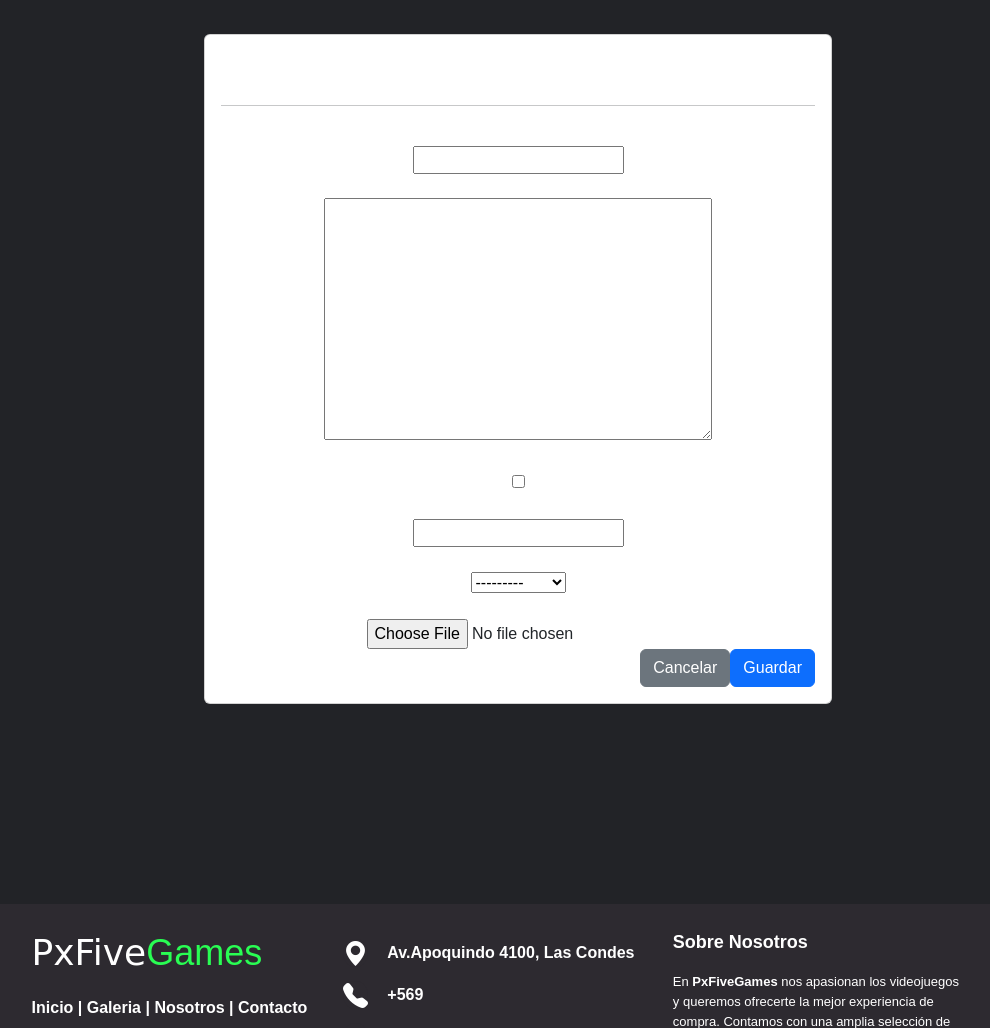
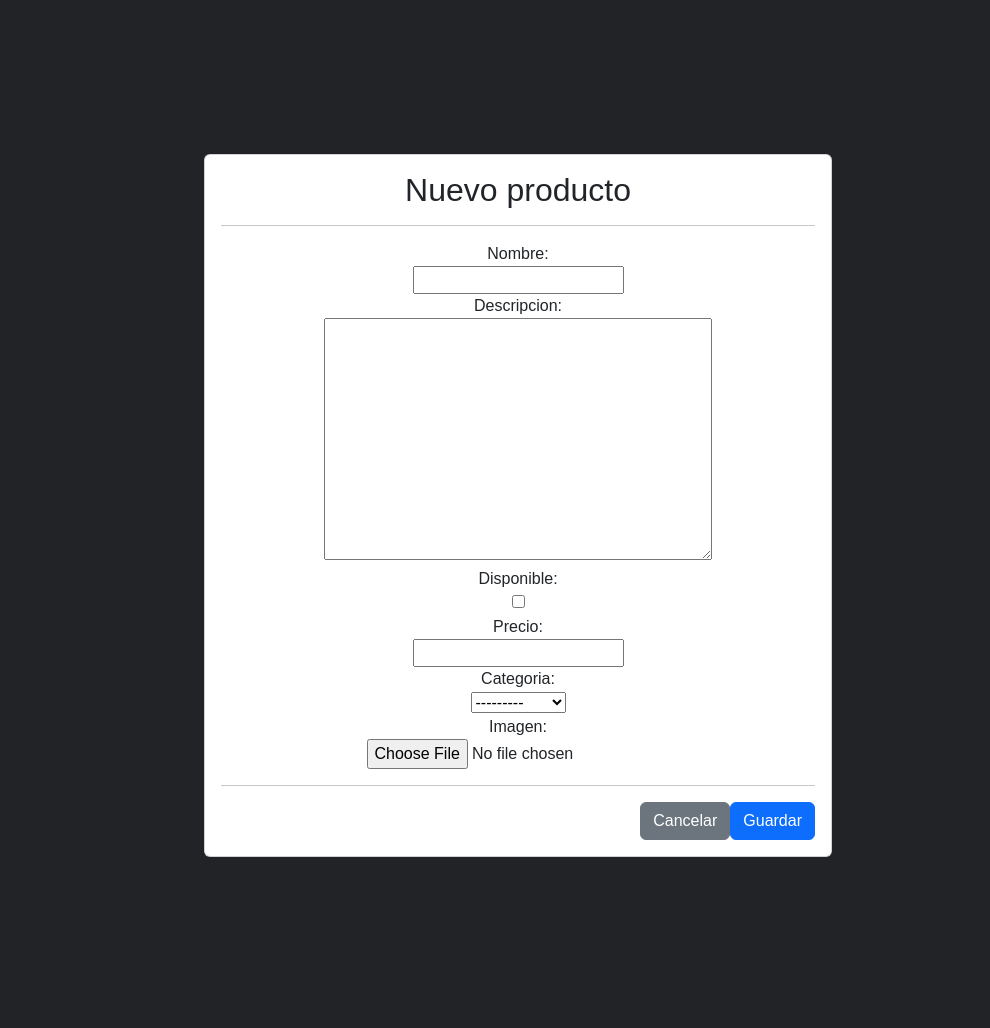
Before and after one commit to Axloon/ET_PxFiveGames, a Django app: page /agregar-producto/ in a window 1280 px wide. Shown: the part 86-1114 px from the top of the page, without its empty margins (122-1112 px from the left). Run offline with Django 4.2, Linux system fonts and the light colour scheme; data comes from the database, SQL or seed files in the repository; both versions use the stored data as it was after the commit; some libraries are stand-ins or nearby versions.

Commit message:
cambios minimos

```diff
--- a/pxfivegames/templates/pxfivegames/producto/agregar.html
+++ b/pxfivegames/templates/pxfivegames/producto/agregar.html
@@ -2,15 +2,10 @@
 
 {% block css %}
 <style>
-    h2 {
-        color: #fff;
-    }
-
-    label {
-        width: 100%;
-        height: 50%;
-        color: #fff;
-    }
+  label {
+    width: 100%;
+    height: 50%;
+  }
 </style>
 {% endblock %}
 
@@ -19,6 +14,7 @@
 
 <div class="row">
   <div class="col-12 col-md-6 offset-md-3">
+    <br><br><br><br><br>
     <div class="card">
       <div class="card-body">
         <h2>Nuevo producto</h2>
@@ -26,6 +22,7 @@
         <form action="" method="post" enctype="multipart/form-data">
           {% csrf_token %} {{ form }}
 
+          <hr>
           <div class="d-flex justify-content-end">
             <input type="reset" value="Cancelar" class="btn btn-secondary" />
             <input type="submit" value="Guardar" class="btn btn-primary" />
--- a/pxfivegames/templates/pxfivegames/producto/listar.html
+++ b/pxfivegames/templates/pxfivegames/producto/listar.html
@@ -1,11 +1,6 @@
 {% extends 'pxfivegames/base.html' %}
 
 {% block css %}
-<style>
-    h2 {
-        color: #fff;
-    }
-</style>
 {% endblock %}
 
 {% block js %}
--- a/pxfivegames/templates/registration/registro.html
+++ b/pxfivegames/templates/registration/registro.html
@@ -61,6 +61,7 @@
 
                             <a href="{% url 'home' %}">Ir al home</a> |
                             <a href="{% url 'login' %}">Iniciar sesión</a>
+                            <hr style="color: #fff;">
                             <input type="submit" value="registrar" class="btn">
                         </form>
                     </div>
```
Also changed, not shown: pxfivegames/templates/pxfivegames/producto/modificar.html (+2 -5 lines), db.sqlite3, media/productos/milesmorales.jpg (deleted).
